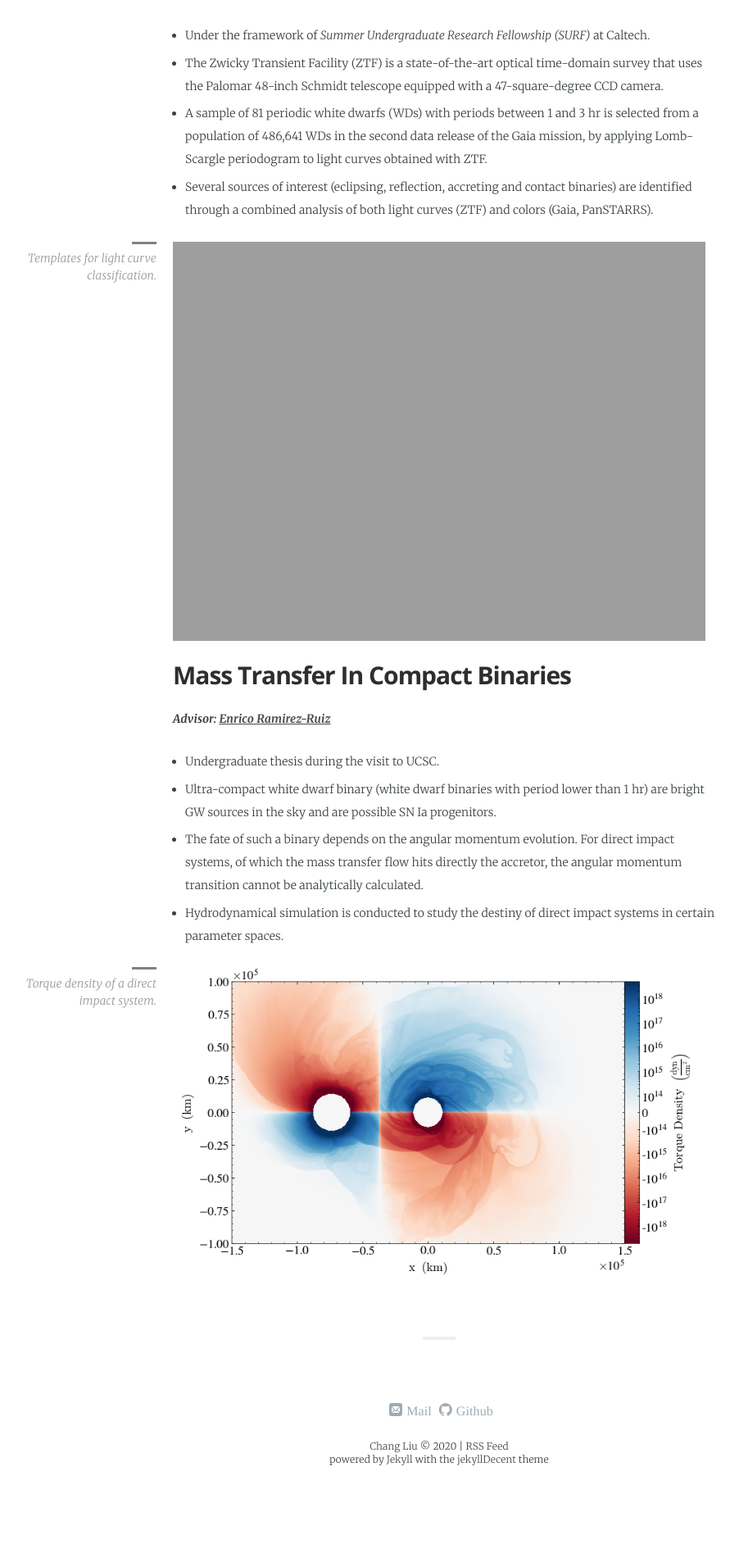
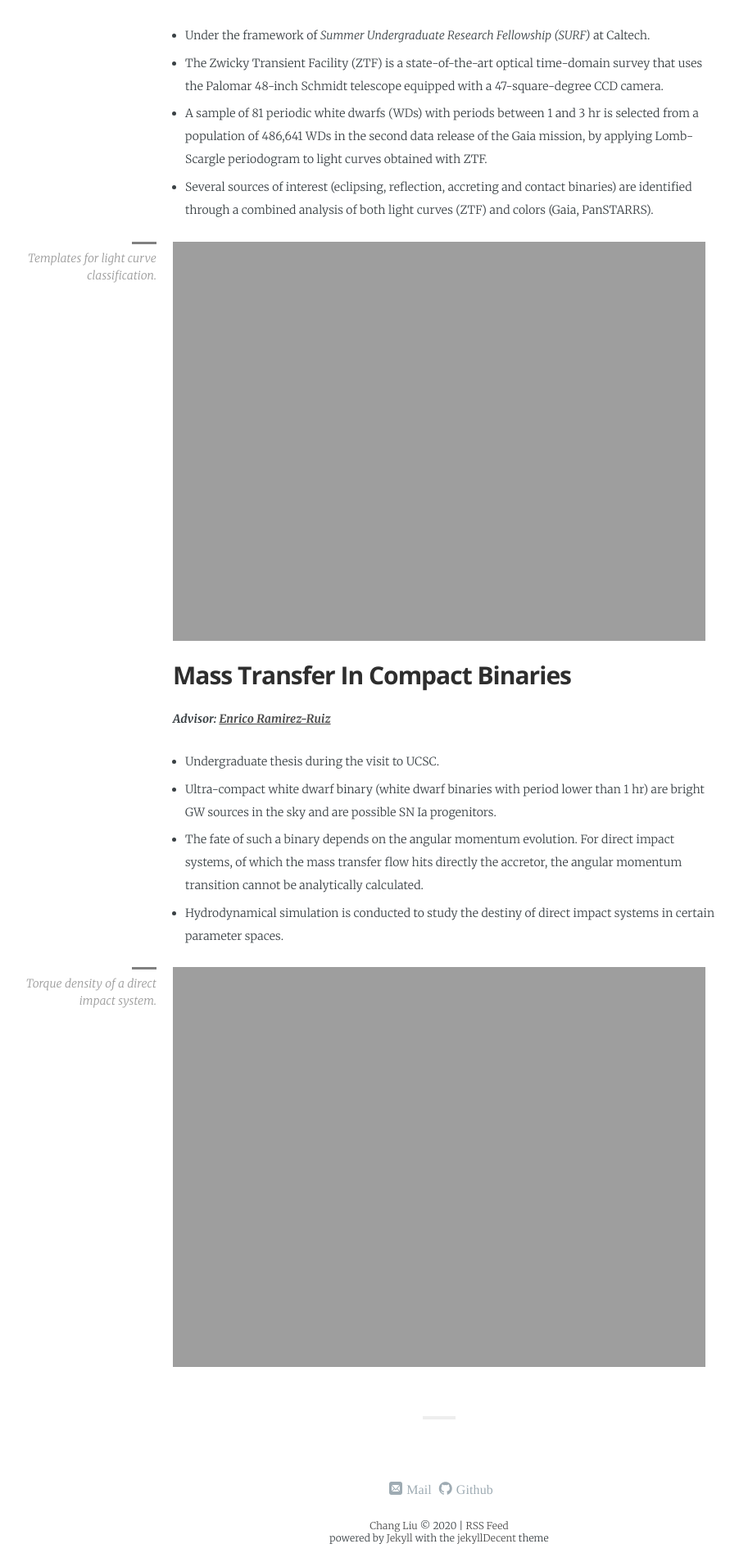
Before and after one commit to slowdivePTG/slowdivePTG.github.io, a Jekyll site: the page built from _pages/Research.md, in a window 1280 px wide. Shown: the part 1647-3553 px from the top of the page at 82% size, without its empty margins (104-1006 px from the left). Built offline with Jekyll 4.4.1, drawn with Linux system fonts in a browser that asks for light colours; some web fonts are replaced; a script that is not in the unit is left out; before the commit the page ends 3457 px from its top, so only the background shows below that.

Commit message:
DWD figure updated

```diff
--- a/_pages/Research.md
+++ b/_pages/Research.md
@@ -45,6 +45,6 @@ title:     My Researches
 - Hydrodynamical simulation is conducted to study the destiny of direct impact systems in certain parameter spaces.
 
 <figure>
-   <img src="{{ "/assets/TorqueDensity.png" | absolute_url }}" />
+   <img src="{{ "/assets/TorqueDensity.pdf" | absolute_url }}" />
    <figcaption>Torque density of a direct impact system.</figcaption>
 </figure>
```
Also changed, not shown: 1 other file.
